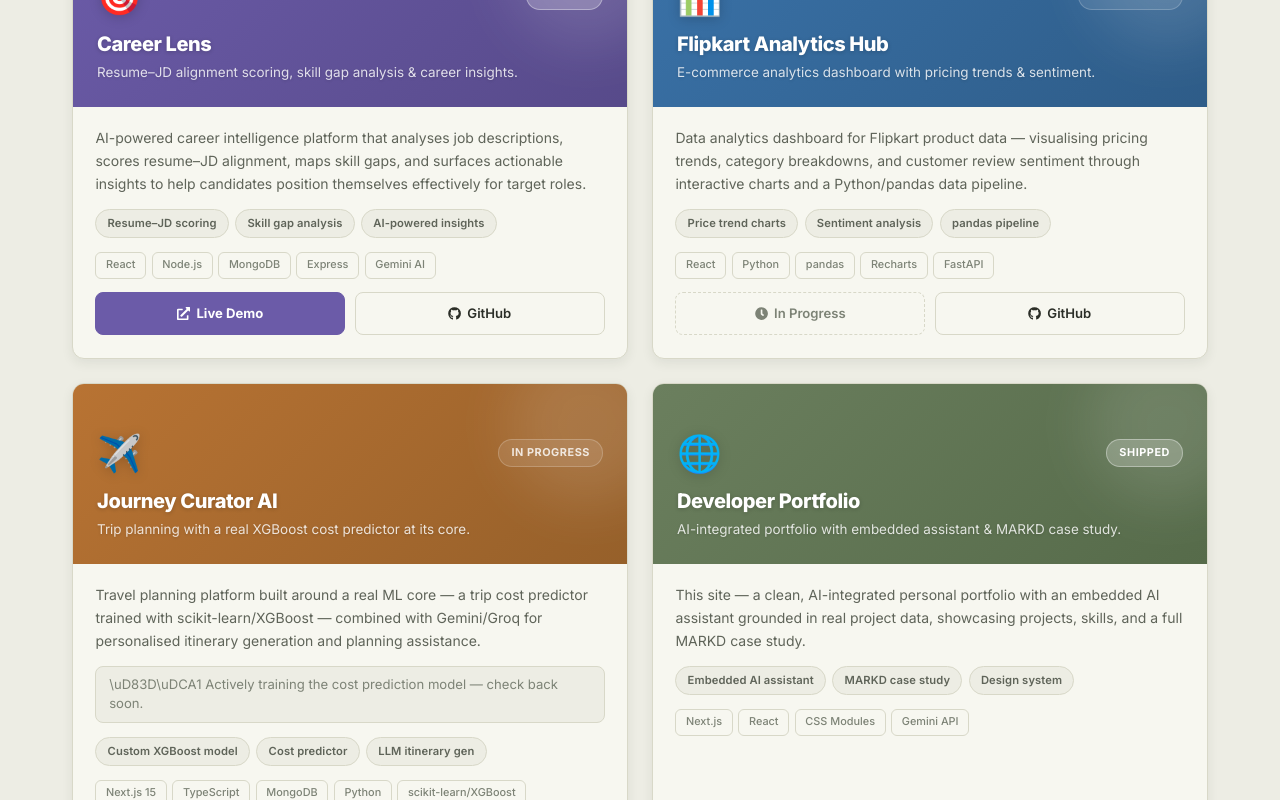
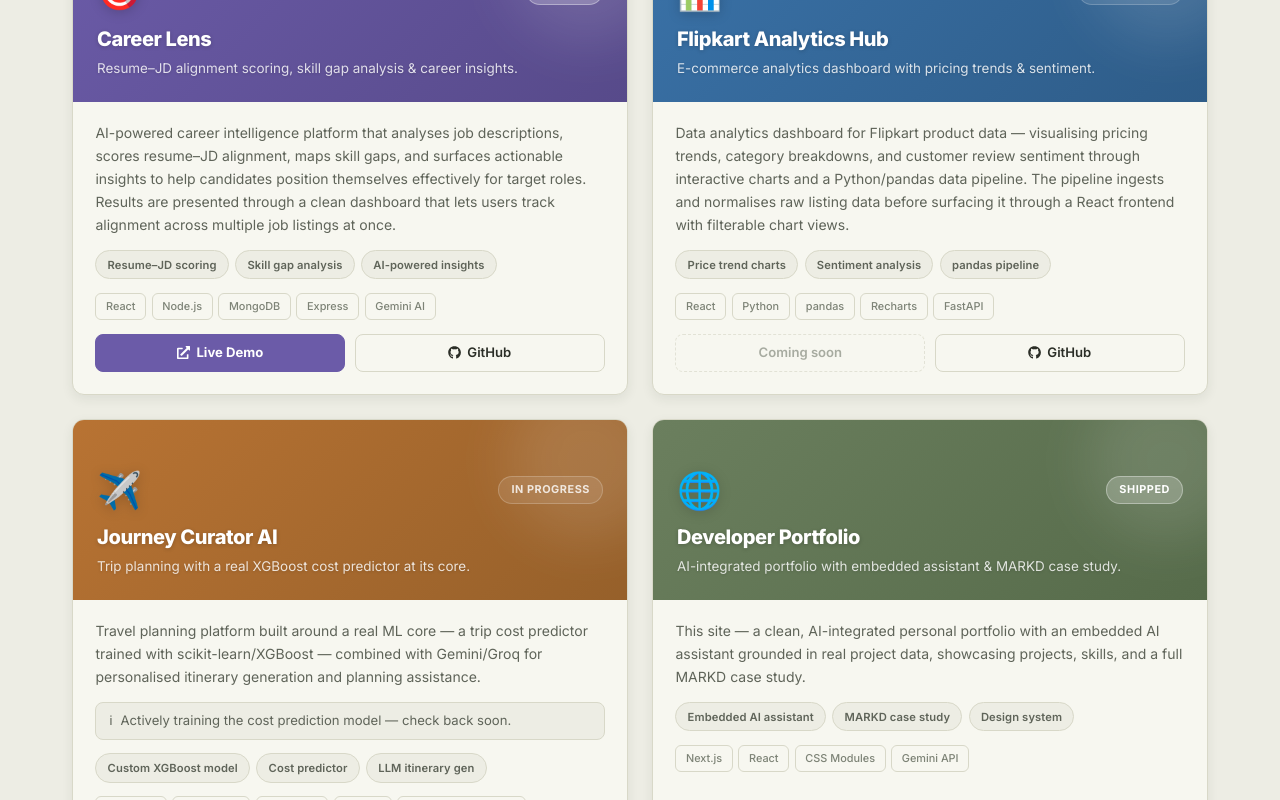
Before and after one commit to Chakshita2123/Portfolio-Website, a Next.js app: page /projects in a window 1280 px wide. Shown: the part 960-1760 px from the top of the page. Built offline with nearby package versions, Linux system fonts and the light colour scheme.

Commit message:
project section

```diff
--- a/app/projects/page.js
+++ b/app/projects/page.js
@@ -1,6 +1,6 @@
 'use client';
 import Link from 'next/link';
-import { FaGithub, FaExternalLinkAlt, FaAndroid, FaClock } from 'react-icons/fa';
+import { FaGithub, FaExternalLinkAlt, FaAndroid } from 'react-icons/fa';
 import Navbar from '@/components/Navbar';
 import Footer from '@/components/Footer';
 import GitHubActivity from '@/components/GitHubActivity';
@@ -45,7 +45,7 @@
         id: 3,
         title: 'Career Lens',
         tagline: 'Resume\u2013JD alignment scoring, skill gap analysis & career insights.',
-        description: 'AI-powered career intelligence platform that analyses job descriptions, scores resume\u2013JD alignment, maps skill gaps, and surfaces actionable insights to help candidates position themselves effectively for target roles.',
+        description: 'AI-powered career intelligence platform that analyses job descriptions, scores resume–JD alignment, maps skill gaps, and surfaces actionable insights to help candidates position themselves effectively for target roles. Results are presented through a clean dashboard that lets users track alignment across multiple job listings at once.',
         chips: ['Resume\u2013JD scoring', 'Skill gap analysis', 'AI-powered insights'],
         techStack: ['React', 'Node.js', 'MongoDB', 'Express', 'Gemini AI'],
         icon: '\uD83C\uDFAF',
@@ -61,7 +61,7 @@
         id: 4,
         title: 'Flipkart Analytics Hub',
         tagline: 'E-commerce analytics dashboard with pricing trends & sentiment.',
-        description: 'Data analytics dashboard for Flipkart product data \u2014 visualising pricing trends, category breakdowns, and customer review sentiment through interactive charts and a Python/pandas data pipeline.',
+        description: 'Data analytics dashboard for Flipkart product data — visualising pricing trends, category breakdowns, and customer review sentiment through interactive charts and a Python/pandas data pipeline. The pipeline ingests and normalises raw listing data before surfacing it through a React frontend with filterable chart views.',
         chips: ['Price trend charts', 'Sentiment analysis', 'pandas pipeline'],
         techStack: ['React', 'Python', 'pandas', 'Recharts', 'FastAPI'],
         icon: '\uD83D\uDCCA',
@@ -160,7 +160,8 @@
                                         <p className={styles.cardDesc}>{project.description}</p>
                                         {project.note && (
                                             <p className={styles.inProgressNote}>
-                                                \uD83D\uDCA1 {project.note}
+                                                <span style={{ flexShrink: 0, fontStyle: 'normal' }}>ℹ</span>
+                                                {project.note}
                                             </p>
                                         )}
 
@@ -192,7 +193,7 @@
                                                 </a>
                                             ) : (
                                                 <span className={styles.btnDisabled}>
-                                                    <FaClock /> In Progress
+                                                    Coming soon
                                                 </span>
                                             )}
                                             <a
@@ -200,6 +201,7 @@
                                                 className={styles.btnGhost}
                                                 target="_blank"
                                                 rel="noopener noreferrer"
+                                                style={{ display: 'inline-flex', alignItems: 'center', justifyContent: 'center', gap: '6px' }}
                                             >
                                                 <FaGithub /> GitHub
                                             </a>
--- a/app/projects/projects.module.css
+++ b/app/projects/projects.module.css
@@ -160,8 +160,11 @@
 }
 
 .inProgressNote {
+    display: flex;
+    align-items: flex-start;
+    gap: 0.5rem;
     font-size: 0.82rem;
-    color: var(--text-tertiary);
+    color: var(--text-secondary);
     background: var(--bg-primary);
     border: 1px solid var(--border-subtle);
     border-radius: var(--radius-md);
@@ -221,7 +224,8 @@
     align-items: center;
     justify-content: center;
     gap: 6px;
-    padding: 0.6rem 0.9rem;
+    padding: 0 0.9rem;
+    height: 38px;
     font-size: 0.82rem;
     font-weight: 700;
     color: #fff !important;
@@ -243,7 +247,8 @@
     align-items: center;
     justify-content: center;
     gap: 6px;
-    padding: 0.6rem 0.9rem;
+    padding: 0 0.9rem;
+    height: 38px;
     font-size: 0.82rem;
     font-weight: 600;
     color: var(--text-primary) !important;
@@ -266,7 +271,8 @@
     align-items: center;
     justify-content: center;
     gap: 6px;
-    padding: 0.6rem 0.9rem;
+    padding: 0 0.9rem;
+    height: 38px;
     font-size: 0.82rem;
     font-weight: 600;
     color: var(--text-tertiary);
@@ -276,6 +282,8 @@
     cursor: default;
     white-space: nowrap;
     user-select: none;
+    opacity: 0.65;
+    pointer-events: none;
 }
 
 /* Secondary links */
--- a/components/FeaturedProjects.module.css
+++ b/components/FeaturedProjects.module.css
@@ -201,7 +201,8 @@
     align-items: center;
     justify-content: center;
     gap: 6px;
-    padding: 0.6rem 0.9rem;
+    padding: 0 0.9rem;
+    height: 38px;
     font-size: 0.82rem;
     font-weight: 700;
     color: #fff !important;
@@ -224,7 +225,8 @@
     align-items: center;
     justify-content: center;
     gap: 6px;
-    padding: 0.6rem 0.9rem;
+    padding: 0 0.9rem;
+    height: 38px;
     font-size: 0.82rem;
     font-weight: 600;
     color: var(--text-primary) !important;
@@ -242,13 +244,14 @@
     transform: translateY(-1px);
 }
 
-/* Disabled "In Progress" pseudo-button */
+/* Disabled "Coming soon" pseudo-button */
 .btnDisabled {
     display: inline-flex;
     align-items: center;
     justify-content: center;
     gap: 6px;
-    padding: 0.6rem 0.9rem;
+    padding: 0 0.9rem;
+    height: 38px;
     font-size: 0.82rem;
     font-weight: 600;
     color: var(--text-tertiary);
@@ -258,6 +261,8 @@
     cursor: default;
     white-space: nowrap;
     user-select: none;
+    opacity: 0.65;
+    pointer-events: none;
 }
 
 /* Secondary text links (APK / case study) */
```
Also changed, not shown: components/FeaturedProjects.jsx (+6 -3 lines).
